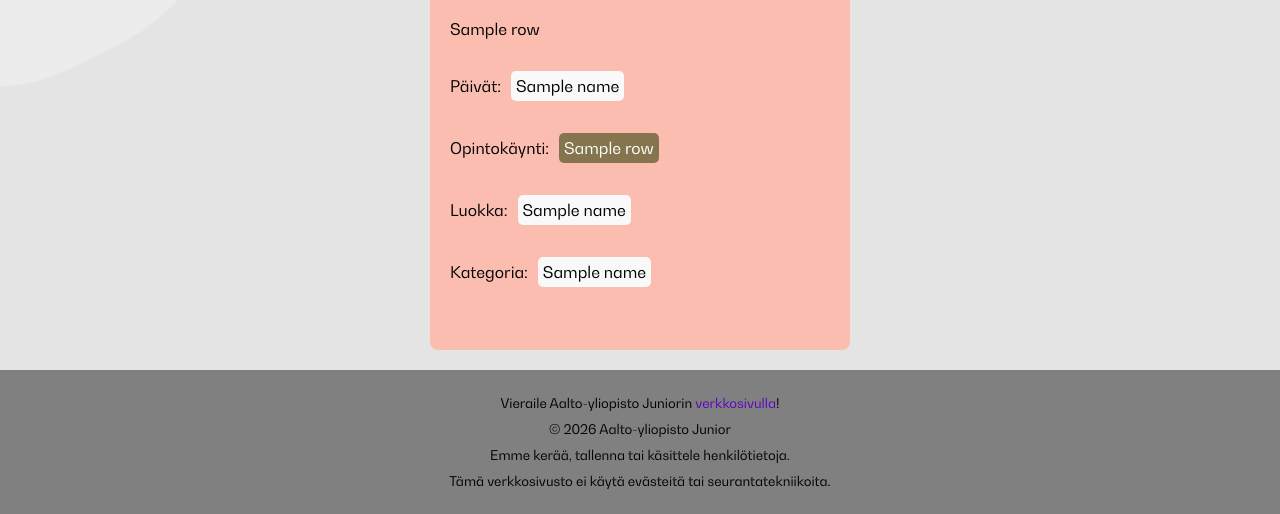
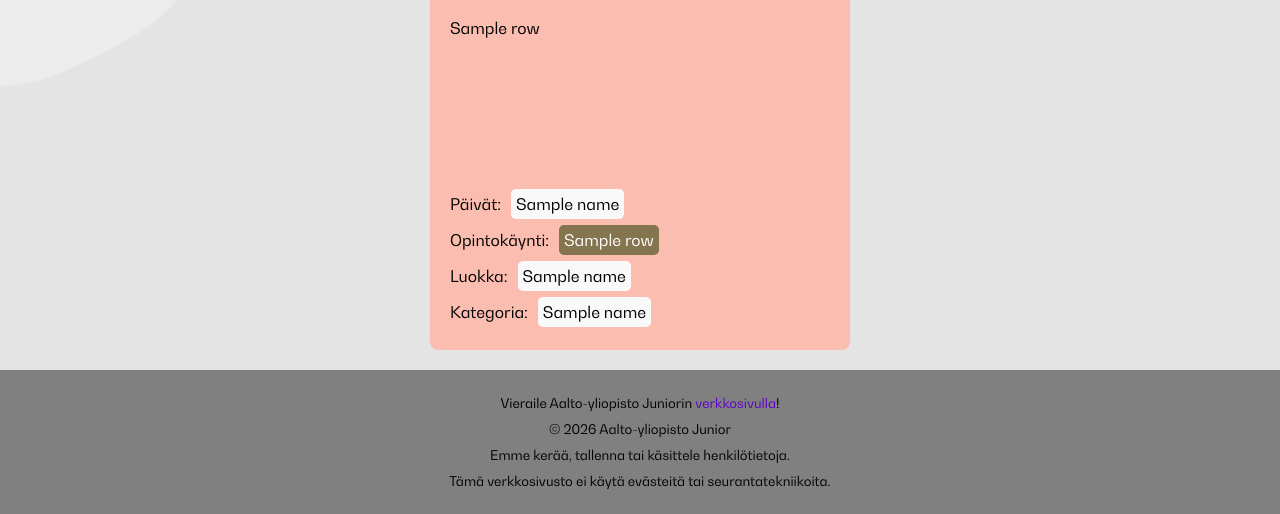
Before and after one commit to AaltoJunior/Valinta-Apuri, a Flask app: template templates/index.html in a window 1280 px wide. Shown: the part 884-1398 px from the top of the page. Run offline with Flask 3, Linux system fonts and the light colour scheme; the template is opened without the code that fills it: most values are stand-ins (such as "Sample title", 1, 10 or a date in 2020); parts of the project's set-up code (start-up, migrations or seed data) failed here and were passed over; some libraries are stand-ins or nearby versions.

Commit message:
Updates styling for cards

```diff
--- a/templates/kortti.html
+++ b/templates/kortti.html
@@ -1,7 +1,7 @@
 <div class="kortti">
     <h2>{{ i[1] }}</h2>
     <img src="{{ static_url('img_cur/' ~ i[0] ~ '.webp') }}" alt="{{ i[1] }} työpajan kuvituskuva." class="kortti-img" loading="lazy" />
-    <p>{{ i[2] }}</p>
+    <p class="description">{{ i[2] }}</p>
     <div class="row">
         <p>Päivät:</p>
         {% for x in i[3] %}
--- a/templates/style.css
+++ b/templates/style.css
@@ -52,6 +52,12 @@
     max-width: 80vw;
 }
 
+.kortti h2 {
+    height: 58px;
+    margin-top: 0px;
+    margin-bottom: 10px;
+}
+
 .kortti.kortti-empty {
     min-height: 350px;
 }
@@ -62,6 +68,13 @@
     object-fit: cover;
 }
 
+.description {
+    display: -webkit-box;
+    -webkit-line-clamp: 8;
+    -webkit-box-orient: vertical;
+    overflow: hidden;
+    height: 152px;
+}
 
 body {
     background-color: #e4e4e4;
@@ -101,6 +114,11 @@ body::before {
     justify-content: flex-start;
     align-items: center;
     flex-wrap: wrap;
+}
+
+.row * {
+    margin-top: 3px;
+    margin-bottom: 3px;
 }
 
 .päivä {
```
